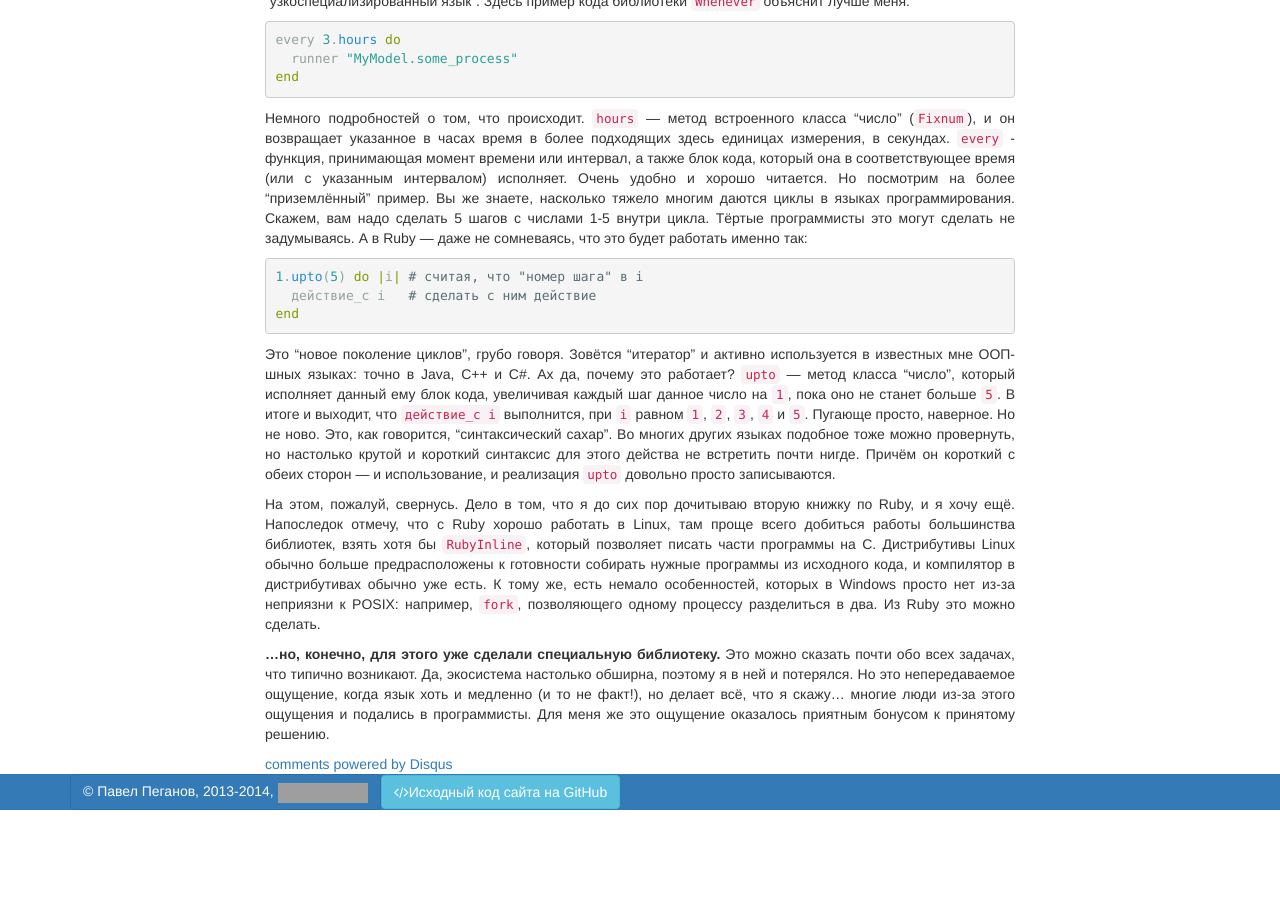
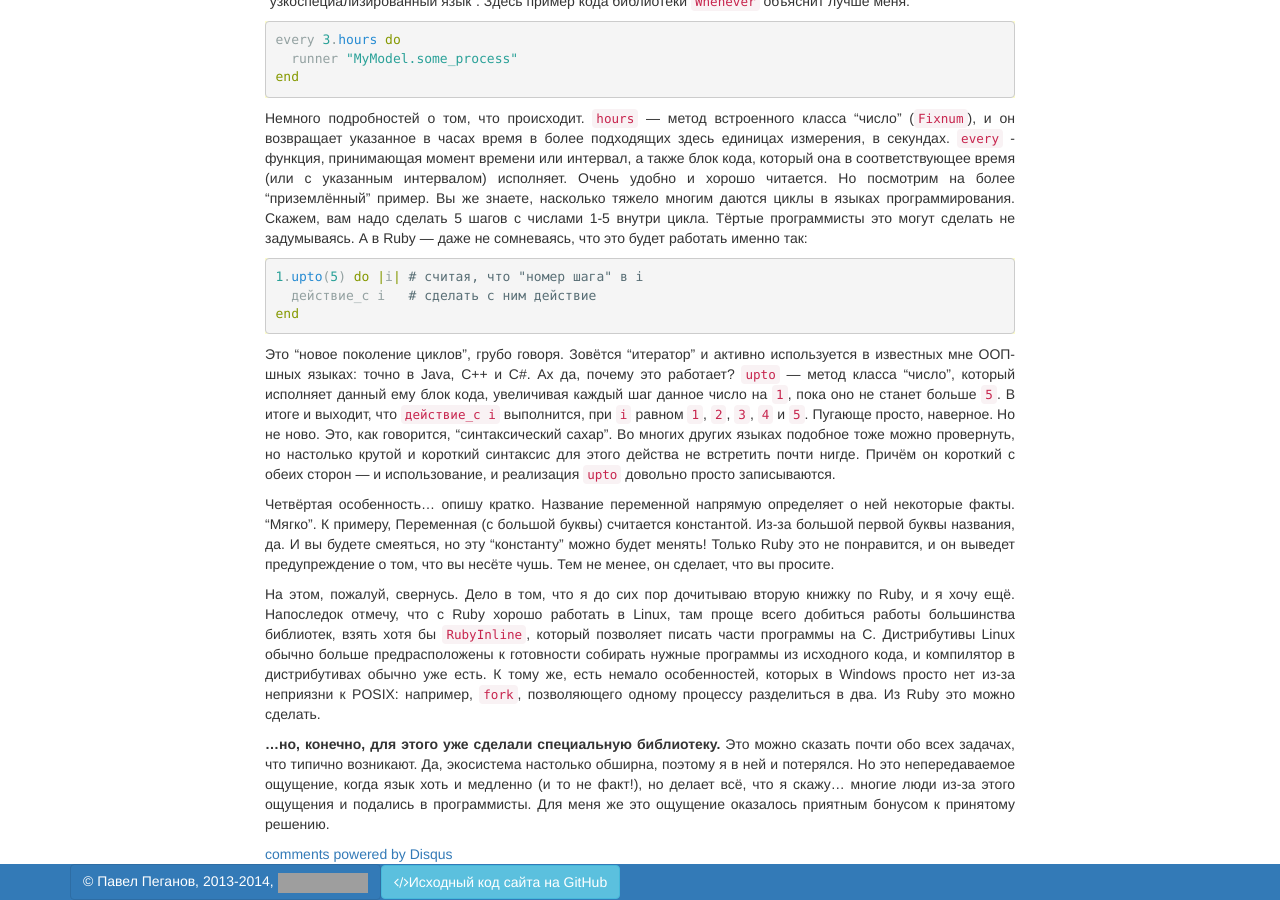
Before and after one commit to D-side/d-side.github.io, a Jekyll site: the page built from _posts/2014-03-31-ruby-and-why-it-matters.md, in a window 1280 px wide and 900 px high, scrolled down 1790 px. Built offline with Jekyll 4.4.1, drawn with Linux system fonts in a browser that asks for light colours; nearby versions of some CDN libraries; library files that are not in the unit come from our copies; Markdown is read by kramdown in place of the engine named in the settings; comment, search, counter and statistics services are not loaded; before the commit the page ends 2600 px from its top, so only the background shows below that; grey boxes are pictures that could not be loaded.

Commit message:
Paragraph added

```diff
--- a/_posts/2014-03-31-ruby-and-why-it-matters.md
+++ b/_posts/2014-03-31-ruby-and-why-it-matters.md
@@ -58,6 +58,8 @@ end
 
 Это "новое поколение циклов", грубо говоря. Зовётся "итератор" и активно используется в известных мне ООП-шных языках: точно в Java, C++ и C#. Ах да, почему это работает? `upto` &mdash; метод класса "число", который исполняет данный ему блок кода, увеличивая каждый шаг данное число на `1`, пока оно не станет больше `5`. В итоге и выходит, что `действие_с i` выполнится, при `i` равном `1`, `2`, `3`, `4` и `5`. Пугающе просто, наверное. Но не ново. Это, как говорится, "синтаксический сахар". Во многих других языках подобное тоже можно провернуть, но настолько крутой и короткий синтаксис для этого действа не встретить почти нигде. Причём он короткий с обеих сторон &mdash; и использование, и реализация `upto` довольно просто записываются.
 
+Четвёртая особенность... опишу кратко. Название переменной напрямую определяет о ней некоторые факты. "Мягко". К примеру, Переменная (с большой буквы) считается константой. Из-за большой первой буквы названия, да. И вы будете смеяться, но эту "константу" можно будет менять! Только Ruby это не понравится, и он выведет предупреждение о том, что вы несёте чушь. Тем не менее, он сделает, что вы просите.
+
 На этом, пожалуй, свернусь. Дело в том, что я до сих пор дочитываю вторую книжку по Ruby, и я хочу ещё. Напоследок отмечу, что с Ruby хорошо работать в Linux, там проще всего добиться работы большинства библиотек, взять хотя бы `RubyInline`, который позволяет писать части программы на C. Дистрибутивы Linux обычно больше предрасположены к готовности собирать нужные программы из исходного кода, и компилятор в дистрибутивах обычно уже есть. К тому же, есть немало особенностей, которых в Windows просто нет из-за неприязни к POSIX: например, `fork`, позволяющего одному процессу разделиться в два. Из Ruby это можно сделать.
 
 **...но, конечно, для этого уже сделали специальную библиотеку.** Это можно сказать почти обо всех задачах, что типично возникают. Да, экосистема настолько обширна, поэтому я в ней и потерялся. Но это непередаваемое ощущение, когда язык хоть и медленно (и то не факт!), но делает всё, что я скажу... многие люди из-за этого ощущения и подались в программисты. Для меня же это ощущение оказалось приятным бонусом к принятому решению.
```
